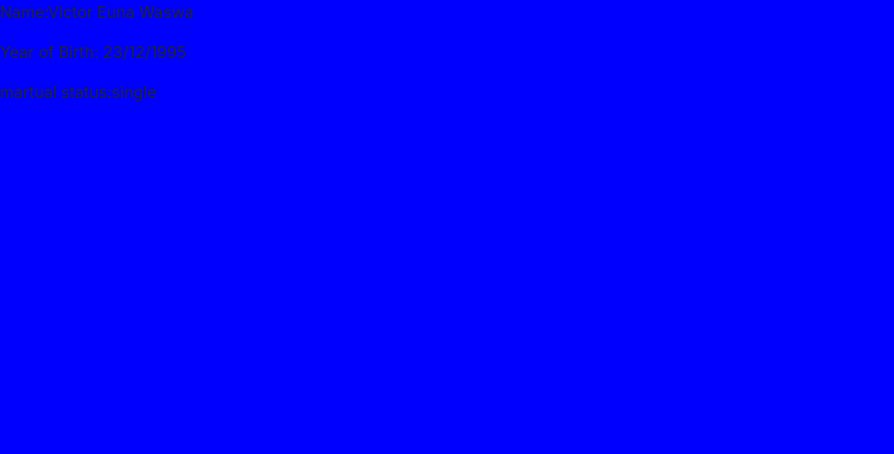
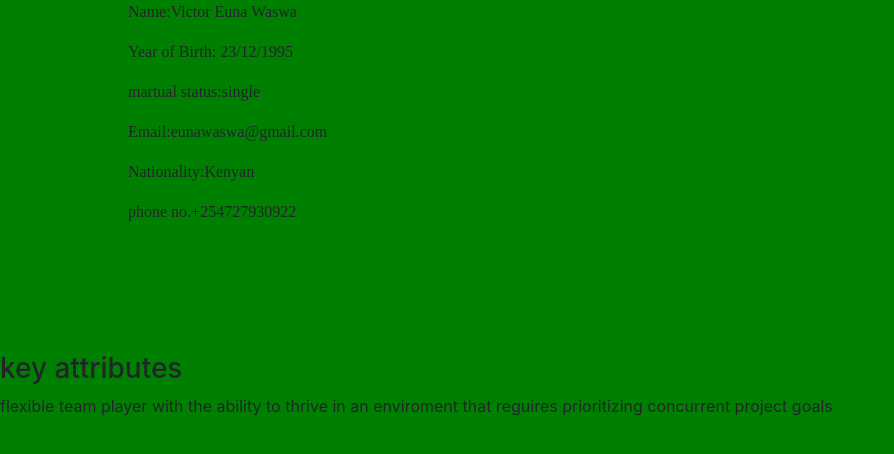
Before and after one commit to victorwaswa/Cv, a plain HTML site: page index.html in a window 1280 px wide. Shown: the whole page, without its empty margins (0-894 px from the left). Drawn offline with nearby package versions, Linux system fonts and the light colour scheme.

Commit message:
added key attributes

```diff
--- a/css/styles.css
+++ b/css/styles.css
@@ -1,3 +1,8 @@
 body{
-    background-color: blue;
+    background-color:green;
 }
+.row1{
+    margin-left: 10%;
+    margin-bottom:10%;
+    font-family: 'Times New Roman', Times, serif;
+}
--- a/index.html
+++ b/index.html
@@ -10,7 +10,18 @@
                 <p>Name:Victor Euna Waswa</p>
                 <p>Year of Birth: 23/12/1995</p>
                 <p>martual status:single</p>
+                <p>Email:eunawaswa@gmail.com</p>
+                <p>Nationality:Kenyan</p>
+                <p>phone no.+254727930922</p>
+            </div>
+            <div class="row2">
+                <h3>key attributes</h3>
+            </div>
+            <div class="row3">
+                <p>flexible team player with the ability to thrive in an enviroment that reguires prioritizing concurrent project goals <br>
 
+
+                </p>
 
             </div>
 
```
